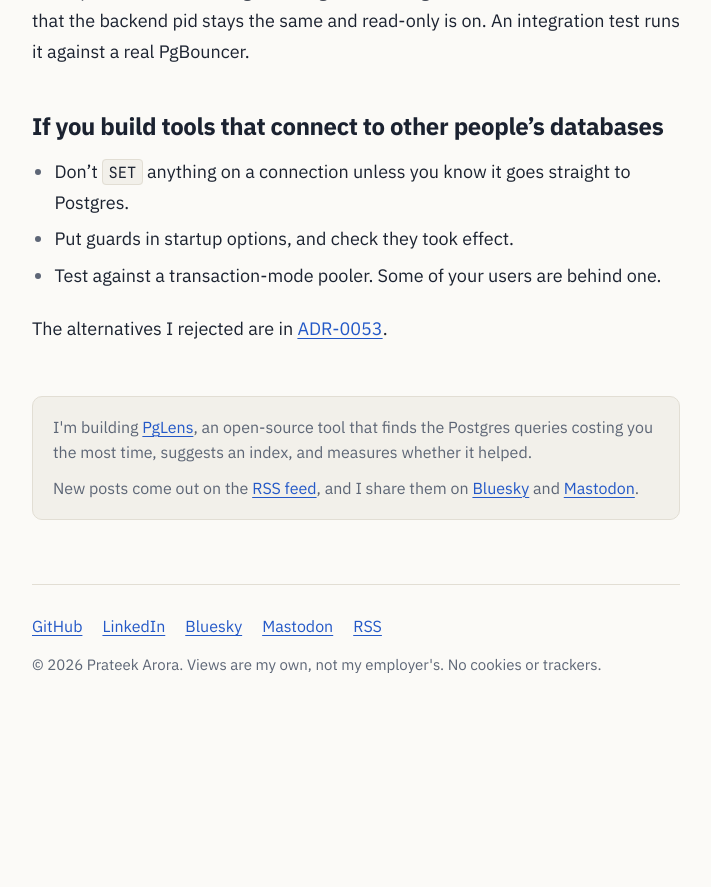
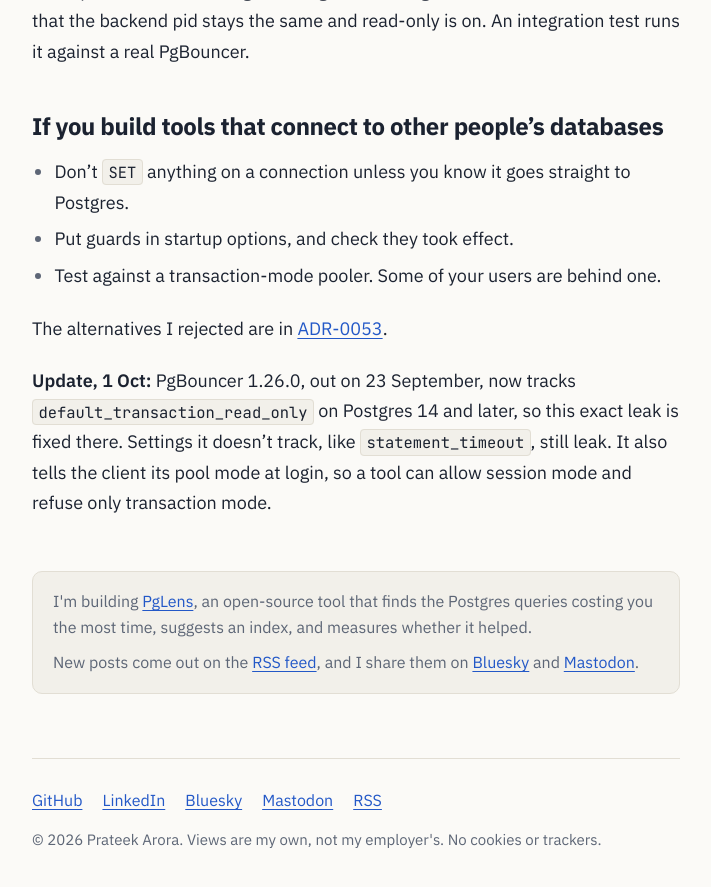
Before and after one commit to Prateek-Arora/Prateek-Arora.github.io, a Jekyll site: the page built from _posts/2026-09-29-read-only-safety-belt.md, in a window 1280 px wide and 900 px high, scrolled down 2022 px. Shown: the top 887 px of the window, without its empty margins (284-995 px from the left). Built offline with Jekyll 4.4.1, drawn with Linux system fonts in a browser that asks for light colours; before the commit the page ends 2748 px from its top, so only the background shows below that.

Commit message:
Pooler post: note PgBouncer 1.26 tracks default_transaction_read_only
Co-Authored-By: Claude Opus 5.5 <noreply@anthropic.com>

```diff
--- a/_posts/2026-09-29-read-only-safety-belt.md
+++ b/_posts/2026-09-29-read-only-safety-belt.md
@@ -67,3 +67,8 @@ An integration test runs it against a real PgBouncer.
 
 The alternatives I rejected are in
 [ADR-0053](https://github.com/Prateek-Arora/pglens/blob/main/docs/decisions.md#adr-0053).
+
+**Update, 1 Oct:** PgBouncer 1.26.0, out on 23 September, now tracks `default_transaction_read_only`
+on Postgres 14 and later, so this exact leak is fixed there. Settings it doesn't track, like
+`statement_timeout`, still leak. It also tells the client its pool mode at login, so a tool can
+allow session mode and refuse only transaction mode.
```
